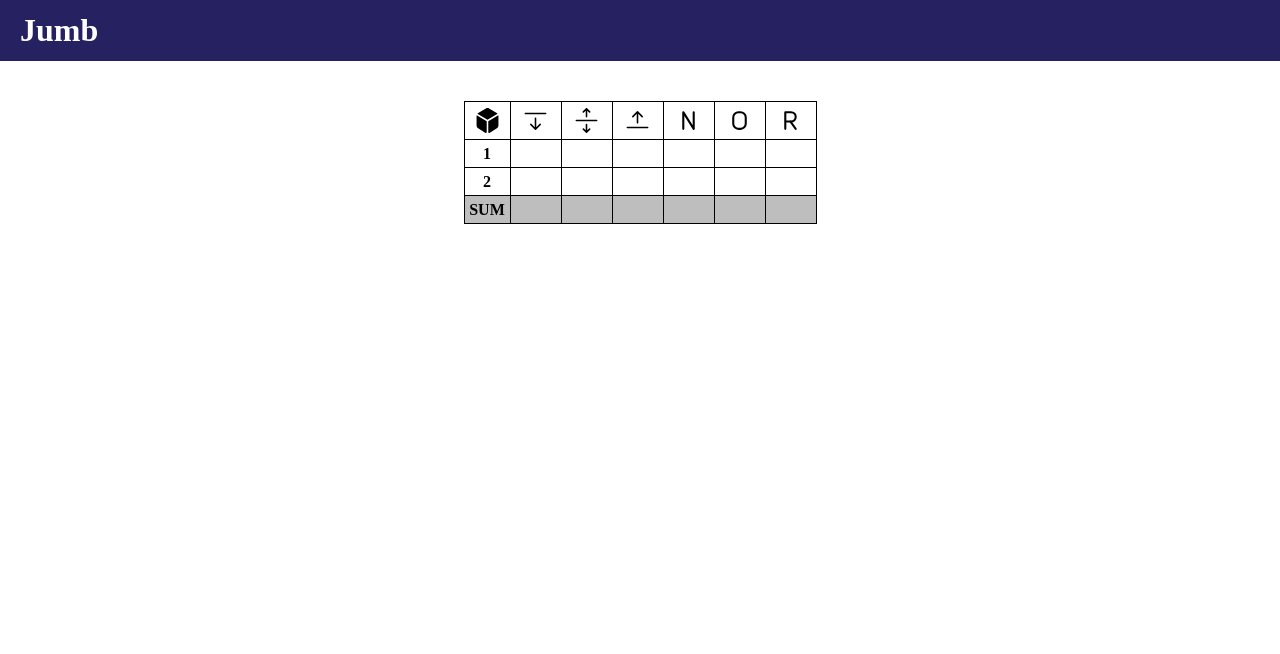
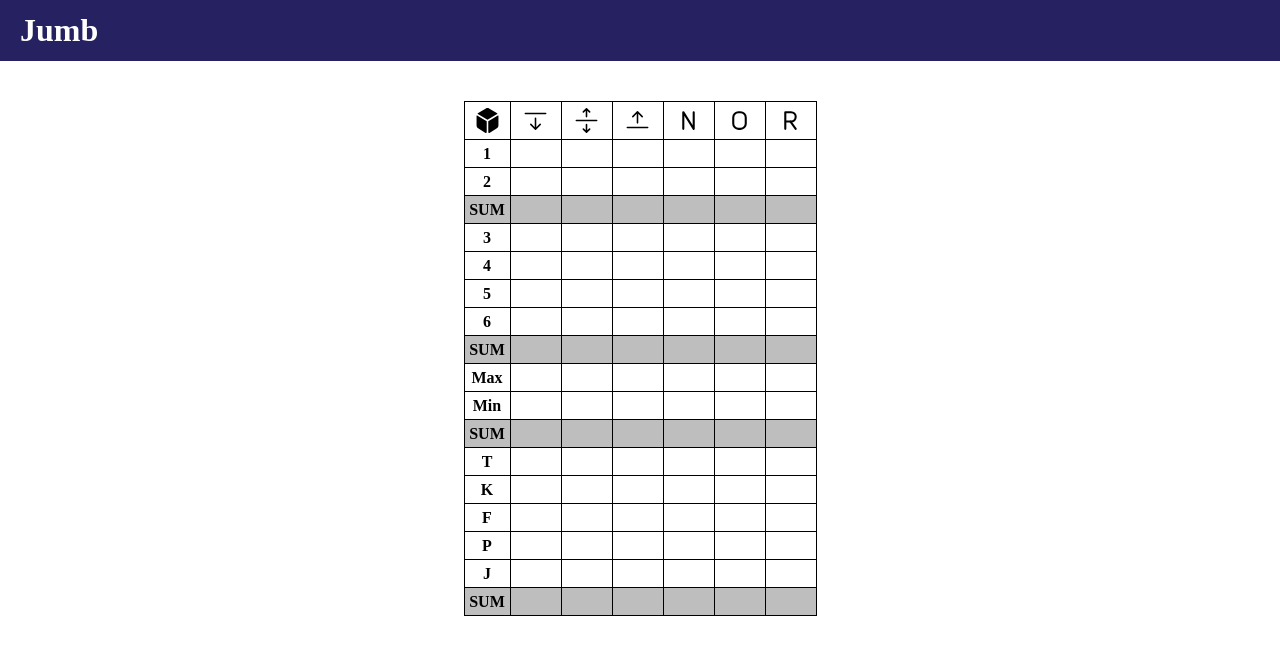
Before and after one commit to PavlePetrovic/Jamb, a React (Create React App) app: page / in a window 1280 px wide. Shown: the top 654 px of the page. Built offline with nearby package versions, Linux system fonts and the light colour scheme.

Commit message:
Update table UI add more rows

```diff
--- a/src/components/Table/Table.jsx
+++ b/src/components/Table/Table.jsx
@@ -14,6 +14,20 @@ const Table = () => {
           <TableRow rowType='One' rowValue='1' />
           <TableRow rowType='Two' rowValue='2' />
           <TableRow rowType='Sum' rowValue='SUM' sum={true}/>
+          <TableRow rowType='Three' rowValue='3' />
+          <TableRow rowType='Four' rowValue='4' />
+          <TableRow rowType='Five' rowValue='5' />
+          <TableRow rowType='Six' rowValue='6' />
+          <TableRow rowType='Sum' rowValue='SUM' sum={true}/>
+          <TableRow rowType='Max' rowValue='Max' />
+          <TableRow rowType='Min' rowValue='Min' />
+          <TableRow rowType='Sum' rowValue='SUM' sum={true}/>
+          <TableRow rowType='Triling' rowValue='T' />
+          <TableRow rowType='Kenta' rowValue='K' />
+          <TableRow rowType='Full' rowValue='F' />
+          <TableRow rowType='Poker' rowValue='P' />
+          <TableRow rowType='Jamb' rowValue='J' />
+          <TableRow rowType='Sum' rowValue='SUM' sum={true}/>
         </tbody>
       </table>
     </>
--- a/src/components/Table/TableRow.jsx
+++ b/src/components/Table/TableRow.jsx
@@ -16,6 +16,8 @@ const TableRow = ({ rowType, rowValue, sum }) => {
    const onClickGetId = (e) => {
       dispatch(tableActions.updateGameData(e.target.id))
    }
+
+   console.log( CELL_I_ID, CELL_II_ID, CELL_III_ID, CELL_IV_ID, CELL_V_ID, CELL_VI_ID);
 
   return (
    <tr className={sum ? styles['table-row-sum'] : ''}>
```
